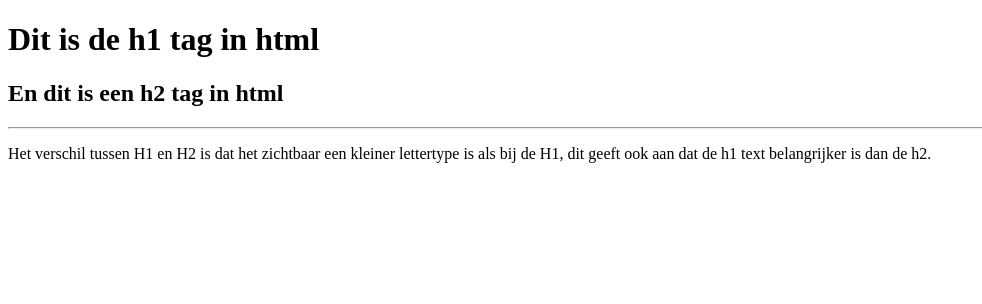
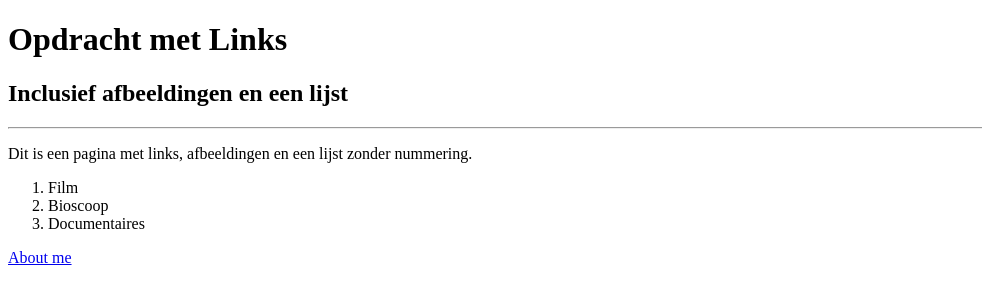
Before and after one commit to TimGroenewoud/eerste_HTML_pagina, a plain HTML site: page index.html in a window 1280 px wide. Shown: the whole page, without its empty margins (0-982 px from the left). Drawn offline with Linux system fonts and the light colour scheme.

Commit message:
Add files via upload
HTML: Opdracht 2, Links+images+lists

```diff
--- a/index.html
+++ b/index.html
@@ -2,12 +2,22 @@
  <html>
         <head>
      <!-- hier zet je de code in de head tags -->
-          <title> Opdracht eertse HTML pagina </title>
+          <title> Opdracht links_images_lists </title>
         </head>
         <body>
-          <h1>Dit is de h1 tag in html</h1>
-          <h2>En dit is een h2 tag in html</h2>
+          <h1>Opdracht met Links</h1>
+          <h2>Inclusief afbeeldingen en een lijst</h2>
           <hr></hr>
-          <p>Het verschil tussen H1 en H2 is dat het zichtbaar een kleiner lettertype is als bij de H1, dit geeft ook aan dat de h1 text belangrijker is dan de h2.</p>
+          <p>Dit is een pagina met links, afbeeldingen en een lijst zonder nummering.</p>
+        <ol>
+          <li>Film</li>
+          <li>Bioscoop</li>
+          <li>Documentaires</li>
+        </ol>
+
+
+          <a href="aboutme.html" >About me</a>
+
+
         </body>
  </html>
```
